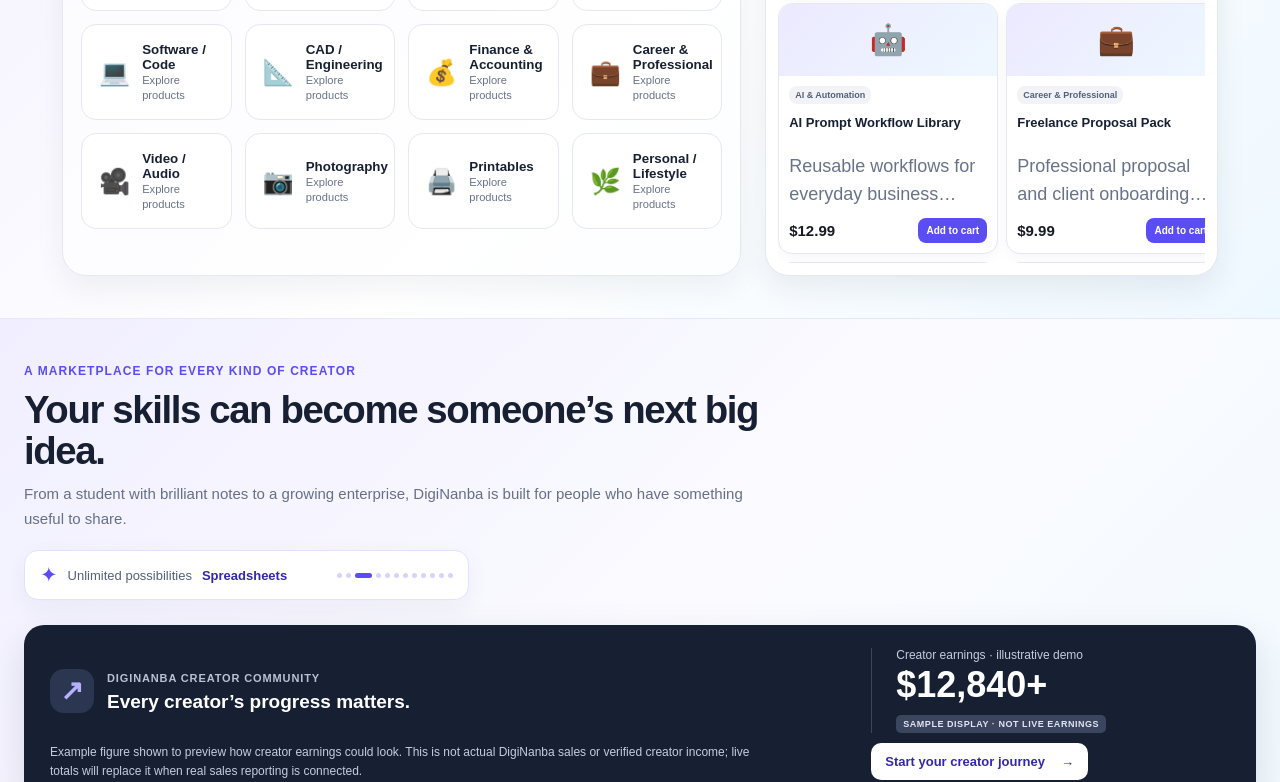
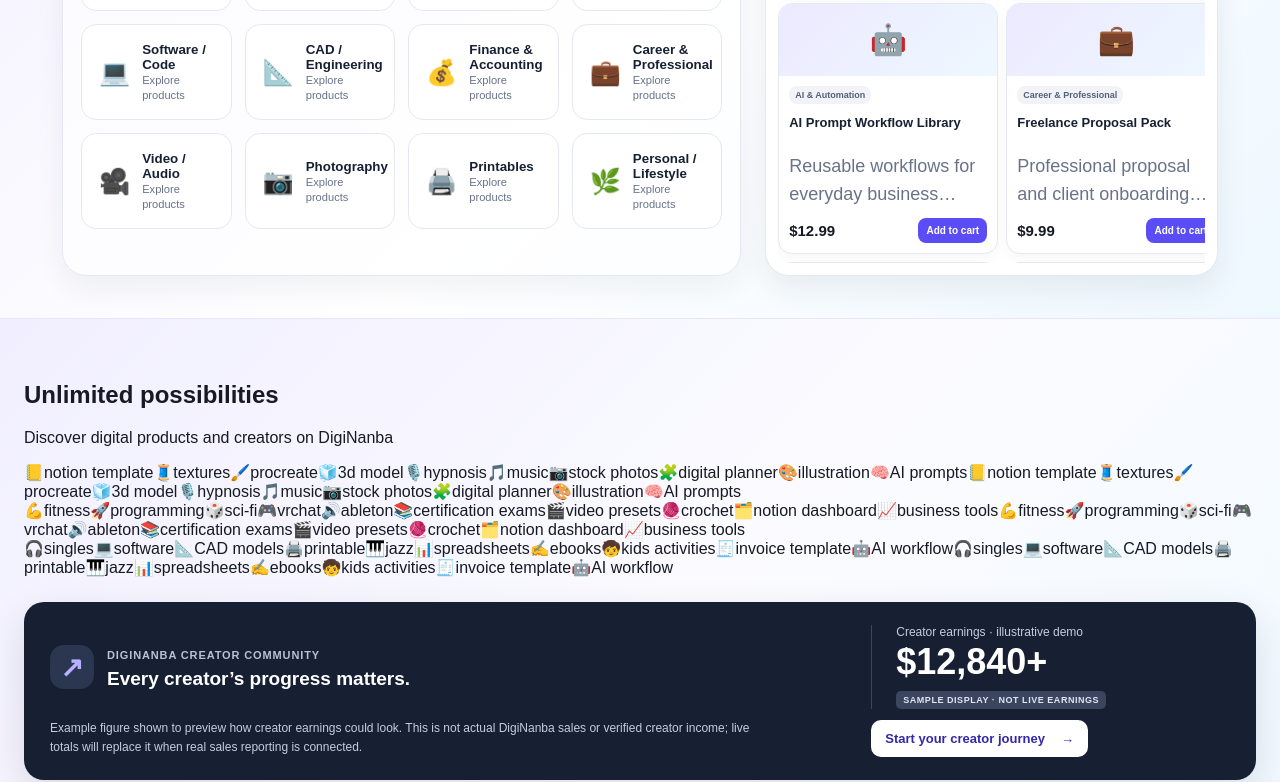
Before and after one commit to agnengineeringselectricals-crypto/diginanba, a Next.js app: page / in a window 1280 px wide. Shown: the part 420-1202 px from the top of the page. Built offline with nearby package versions, Linux system fonts and the light colour scheme; no server answers; the database is empty.

Commit message:
Redesign Unlimited Possibilities to match Gumroad-style category marquee

```diff
--- a/app/CreatorEarningsShowcase.tsx
+++ b/app/CreatorEarningsShowcase.tsx
@@ -13,32 +13,23 @@
   { icon: '🧒', title: 'Young creators', copy: 'Discover age-appropriate ways to learn and create.', href: '/explore?q=creative' },
 ];
 
-const possibilities = [
-  'Templates', 'Ebooks & guides', 'Spreadsheets', 'Design assets', 'Online courses',
-  'AI workflows', 'Printables', 'Code & software', 'Business kits', 'Audio & video',
-  'Engineering tools', 'Learning resources',
-];
+const possibilityRows = [
+  [['📒','notion template'],['🧵','textures'],['🖌️','procreate'],['🧊','3d model'],['🎙️','hypnosis'],['🎵','music'],['📷','stock photos'],['🧩','digital planner'],['🎨','illustration'],['🧠','AI prompts']],
+  [['💪','fitness'],['🚀','programming'],['🎲','sci-fi'],['🎮','vrchat'],['🔊','ableton'],['📚','certification exams'],['🎬','video presets'],['🧶','crochet'],['🗂️','notion dashboard'],['📈','business tools']],
+  [['🎧','singles'],['💻','software'],['📐','CAD models'],['🖨️','printable'],['🎹','jazz'],['📊','spreadsheets'],['✍️','ebooks'],['🧒','kids activities'],['🧾','invoice template'],['🤖','AI workflow']],
+] as const;
 
 export default function CreatorEarningsShowcase() {
-  const [tickerIndex, setTickerIndex] = useState(0);
-
-  useEffect(() => {
-    const timer = window.setInterval(() => setTickerIndex((index) => (index + 1) % possibilities.length), 2600);
-    return () => window.clearInterval(timer);
-  }, []);
-
   return <section className="dn-creator-showcase" aria-labelledby="dn-creator-title">
     <div className="dn-creator-wrap">
-      <div className="dn-creator-intro">
-        <span className="dn-creator-kicker">A marketplace for every kind of creator</span>
-        <h2 id="dn-creator-title">Your skills can become someone’s next big idea.</h2>
-        <p>From a student with brilliant notes to a growing enterprise, DigiNanba is built for people who have something useful to share.</p>
-        <div className="dn-possibility-strip" aria-live="polite">
-          <span className="dn-possibility-spark">✦</span>
-          <span>Unlimited possibilities</span>
-          <strong key={possibilities[tickerIndex]}>{possibilities[tickerIndex]}</strong>
-          <span className="dn-possibility-dots" aria-hidden="true">{possibilities.map((item, index) => <i key={item} className={index === tickerIndex ? 'active' : ''} />)}</span>
-        </div>
+      <div className="dn-possibilities-hero">
+        <h2 id="dn-creator-title">Unlimited possibilities</h2>
+        <p>Discover digital products and creators on DigiNanba</p>
+      </div>
+      <div className="dn-marquee" aria-label="Explore digital product types">
+        {possibilityRows.map((row, rowIndex) => <div className={`dn-marquee-row dn-marquee-row-${rowIndex + 1}`} key={rowIndex}>
+          <div className="dn-marquee-track">{[...row, ...row].map(([icon, label], index) => <span className="dn-marquee-item" key={`${label}-${index}`}><span className="dn-marquee-icon" aria-hidden="true">{icon}</span><span className="dn-marquee-pill">{label}</span></span>)}</div>
+        </div>)}
       </div>
 
       <div className="dn-earnings-card">
```
